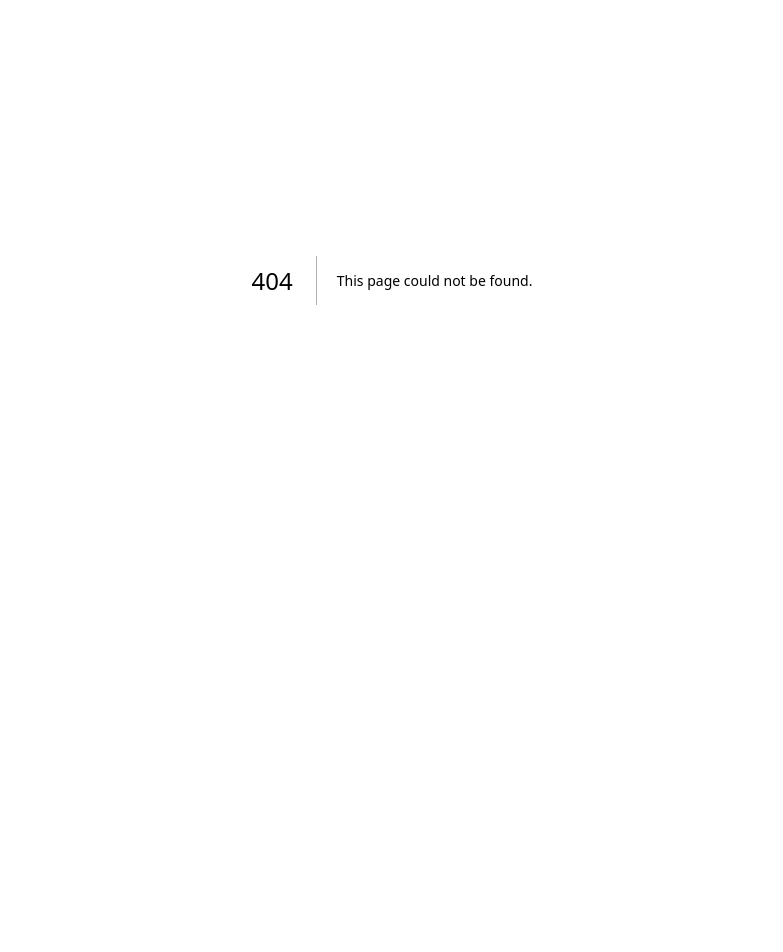
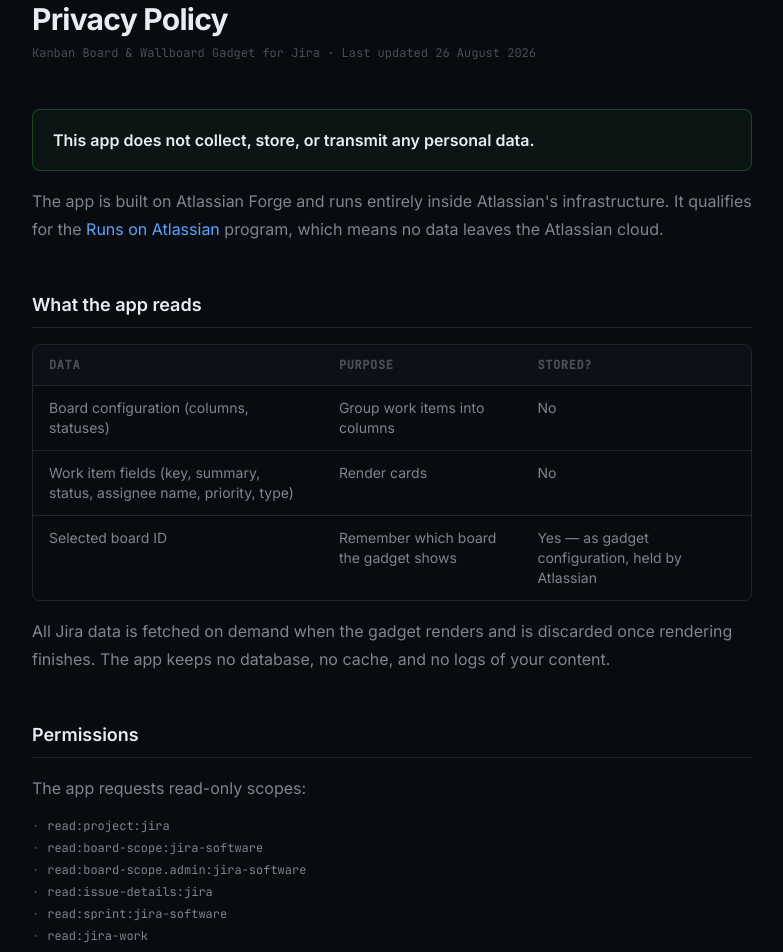
Before and after one commit to osh0678/portfolio, a Next.js app: page /legal/privacy in a window 1280 px wide. Before the commit this address had no page. Shown: the part 120-1072 px from the top of the page, without its empty margins (248-1031 px from the left). Before the commit the page ends 800 px from the top, so only its background shows below. Built offline with nearby package versions, Linux system fonts and the light colour scheme.

Commit message:
feat(legal): 개인정보처리방침 페이지 추가
This page outlines the privacy policy for the Kanban Board & Wallboard Gadget for Jira, detailing data handling and permissions.

```diff
--- /dev/null
+++ b/app/legal/privacy/page.tsx
@@ -0,0 +1,83 @@
+import type { Metadata } from "next"
+
+export const metadata: Metadata = {
+  title: "Privacy Policy — Kanban Board & Wallboard Gadget for Jira",
+  description: "The app does not collect, store, or transmit any personal data. It runs entirely inside Atlassian infrastructure.",
+}
+
+const H1 = "text-3xl font-bold tracking-tight mb-2"
+const SUB = "font-mono text-xs text-[#484f58] mb-12"
+const H2 = "text-lg font-semibold mt-12 mb-4 pb-2 border-b border-[#21262d]"
+const P = "text-[#7d8590] leading-7 mb-4"
+const A = "text-[#58a6ff] hover:text-[#bc8cff] transition-colors"
+const TD = "py-3 px-4 text-sm text-[#7d8590] align-top border-t border-[#21262d]"
+const TH = "py-3 px-4 text-xs font-mono text-[#484f58] text-left uppercase tracking-wider"
+
+export default function Privacy() {
+  return (
+    <>
+      <h1 className={H1}>Privacy Policy</h1>
+      <p className={SUB}>Kanban Board &amp; Wallboard Gadget for Jira · Last updated 26 August 2026</p>
+
+      <div className="rounded-lg border border-[#3fb950]/30 bg-[#3fb950]/[0.06] px-5 py-4 mb-4">
+        <p className="text-[#e6edf3] leading-7">
+          <strong className="font-semibold">This app does not collect, store, or transmit any personal data.</strong>
+        </p>
+      </div>
+      <p className={P}>
+        The app is built on Atlassian Forge and runs entirely inside Atlassian&apos;s infrastructure.
+        It qualifies for the{" "}
+        <a href="https://go.atlassian.com/runs-on-atlassian" className={A} target="_blank" rel="noopener noreferrer">Runs on Atlassian</a>{" "}
+        program, which means no data leaves the Atlassian cloud.
+      </p>
+
+      <h2 className={H2}>What the app reads</h2>
+      <div className="overflow-x-auto rounded-lg border border-[#21262d]">
+        <table className="w-full border-collapse">
+          <thead>
+            <tr className="bg-[#0d1117]">
+              <th className={TH}>Data</th>
+              <th className={TH}>Purpose</th>
+              <th className={TH}>Stored?</th>
+            </tr>
+          </thead>
+          <tbody>
+            <tr><td className={TD}>Board configuration (columns, statuses)</td><td className={TD}>Group work items into columns</td><td className={TD}>No</td></tr>
+            <tr><td className={TD}>Work item fields (key, summary, status, assignee name, priority, type)</td><td className={TD}>Render cards</td><td className={TD}>No</td></tr>
+            <tr><td className={TD}>Selected board ID</td><td className={TD}>Remember which board the gadget shows</td><td className={TD}>Yes — as gadget configuration, held by Atlassian</td></tr>
+          </tbody>
+        </table>
+      </div>
+      <p className={P + " mt-4"}>
+        All Jira data is fetched on demand when the gadget renders and is discarded once rendering finishes.
+        The app keeps no database, no cache, and no logs of your content.
+      </p>
+
+      <h2 className={H2}>Permissions</h2>
+      <p className={P}>The app requests read-only scopes:</p>
+      <ul className="mb-4 space-y-1.5">
+        {["read:project:jira","read:board-scope:jira-software","read:board-scope.admin:jira-software","read:issue-details:jira","read:sprint:jira-software","read:jira-work"].map(s => (
+          <li key={s} className="font-mono text-xs text-[#7d8590] before:content-['·'] before:mr-2 before:text-[#484f58]">{s}</li>
+        ))}
+      </ul>
+      <p className={P}>
+        The app has <strong className="text-[#e6edf3] font-semibold">no write permissions</strong>.
+        It cannot create, modify, or delete anything in your Jira instance.
+      </p>
+
+      <h2 className={H2}>Third parties</h2>
+      <p className={P}>None. The app makes no external network calls.</p>
+
+      <h2 className={H2}>Changes</h2>
+      <p className={P}>
+        If this policy changes in a way that affects how data is handled, the updated version will be published
+        on this page with a new date.
+      </p>
+
+      <h2 className={H2}>Contact</h2>
+      <p className={P}>
+        <a href="mailto:ping@se0ng.dev" className={A}>ping@se0ng.dev</a>
+      </p>
+    </>
+  )
+}
```
